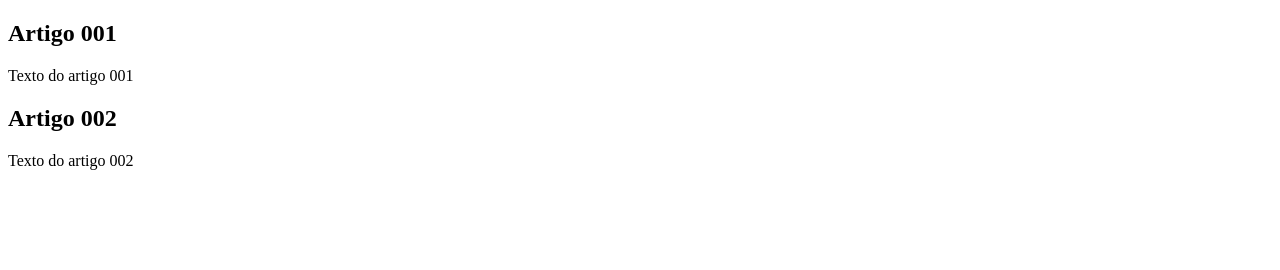
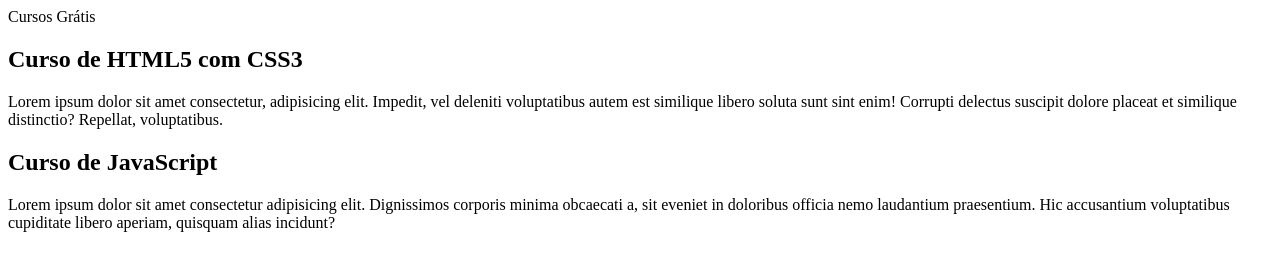
Before and after one commit to LazaroFontenele/Projeto-Site, a plain HTML site: page index.html in a window 1280 px wide. Drawn offline with Linux system fonts and the light colour scheme.

Commit message:
comecei a escrever o conteudo

```diff
--- a/index.html
+++ b/index.html
@@ -9,15 +9,15 @@
 <body>
     <main>
        <header>
-
+        Cursos Grátis
        </header>
        <article>
-           <h1>Artigo 001</h1>
-           <p>Texto do artigo 001</p>
+           <h1>Curso de HTML5 com CSS3</h1>
+           <p>Lorem ipsum dolor sit amet consectetur, adipisicing elit. Impedit, vel deleniti voluptatibus autem est similique libero soluta sunt sint enim! Corrupti delectus suscipit dolore placeat et similique distinctio? Repellat, voluptatibus.</p>
        </article>
        <article>
-            <h1>Artigo 002</h1>
-            <p>Texto do artigo 002</p>
+            <h1>Curso de JavaScript</h1>
+            <p>Lorem ipsum dolor sit amet consectetur adipisicing elit. Dignissimos corporis minima obcaecati a, sit eveniet in doloribus officia nemo laudantium praesentium. Hic accusantium voluptatibus cupiditate libero aperiam, quisquam alias incidunt?</p>
        </article>
     </main>
 
```
